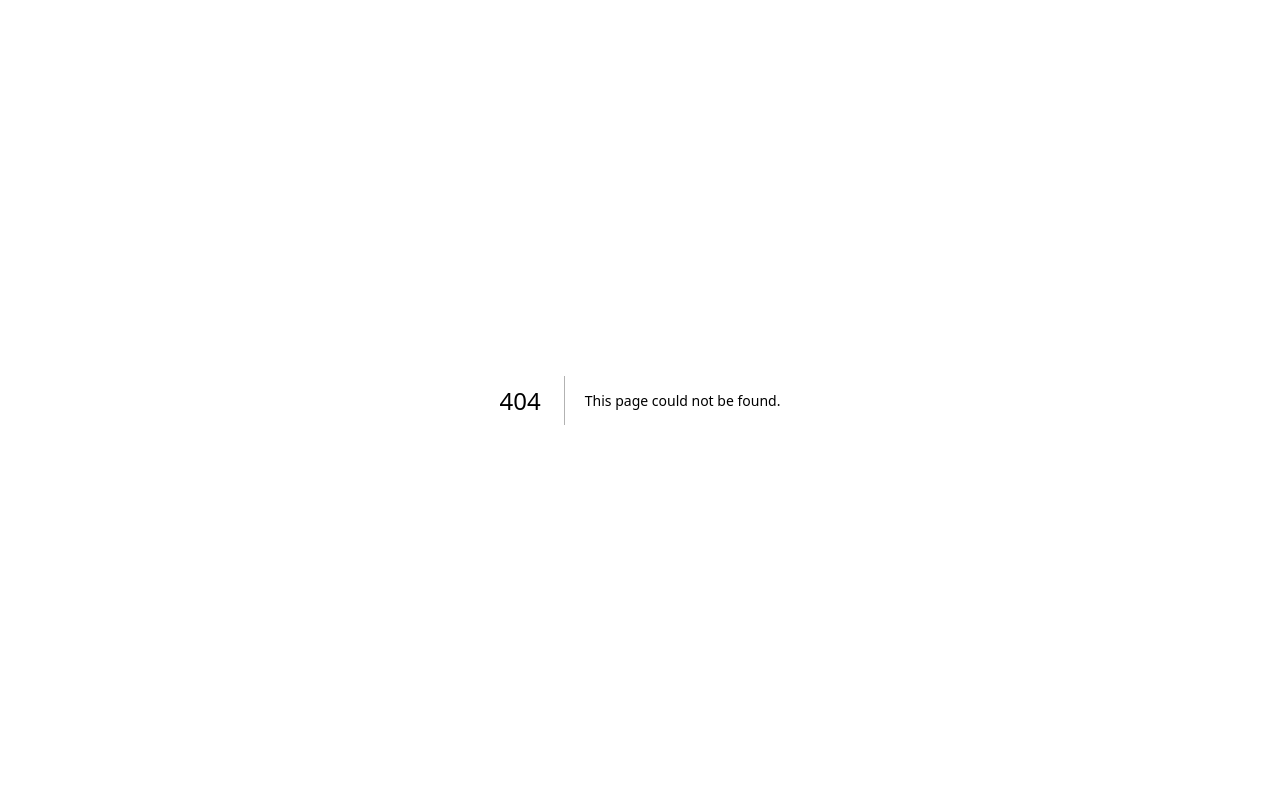
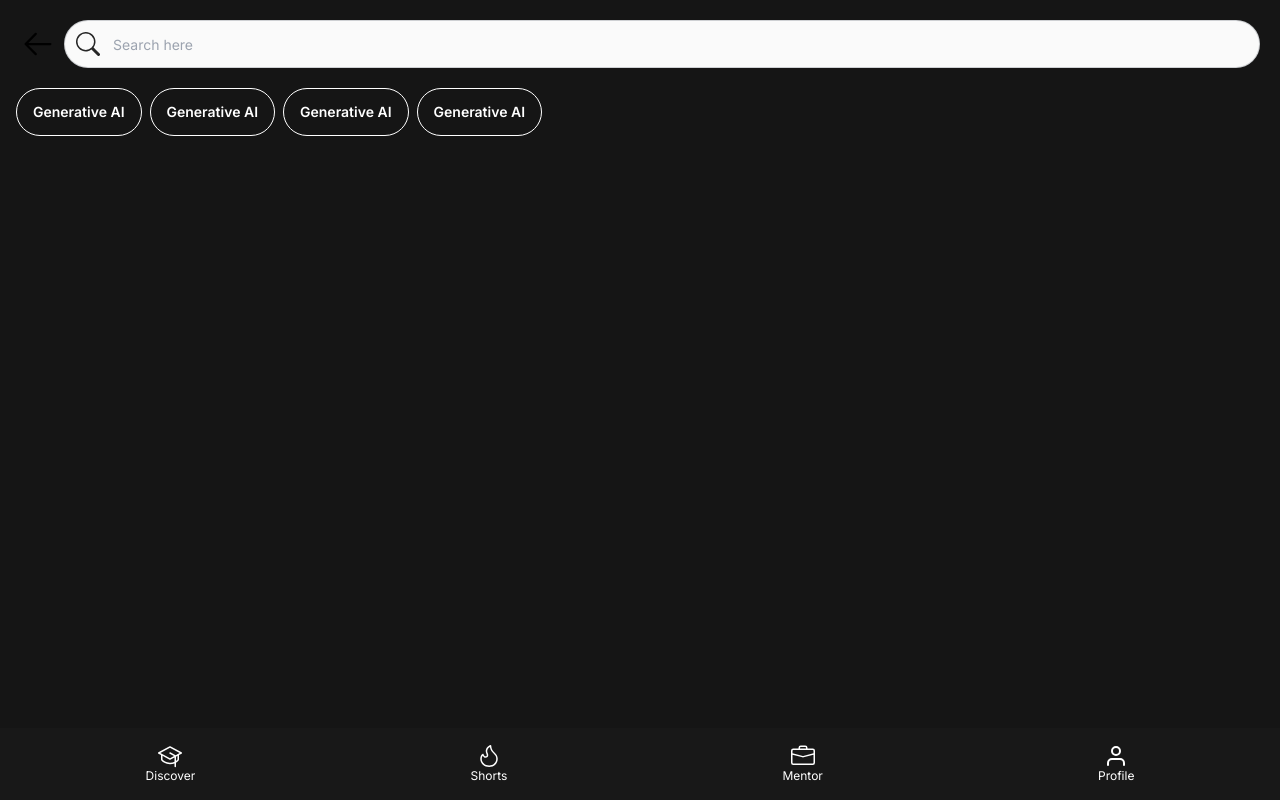
Before and after one commit to MasterTraits/SpringHacks-Hackathon, a Next.js app: page /discover/catalog in a window 1280 px wide. Before the commit this address had no page. Built offline with nearby package versions, Linux system fonts and the light colour scheme.

Commit message:
done notifications

```diff
--- a/package.json
+++ b/package.json
@@ -25,7 +25,7 @@
     "daisyui": "^4.12.10",
     "eslint": "^8",
     "eslint-config-next": "^0.2.4",
-    "postcss": "^8",
-    "tailwindcss": "^3.2.0"
+    "postcss": "^8.4.41",
+    "tailwindcss": "^3.4.10"
   }
 }
--- a/src/app/auth/login/page.jsx
+++ b/src/app/(auth)/login/page.jsx
@@ -55,18 +55,18 @@ export default function Home() {
           </form>
 
           <Link href="/auth/forgotpass" className="underline text-sm">Forgot Password?</Link>
-  x        <br/><br/>
+          <br/><br/>
           <div className="flex">
             <input type="checkbox" className="checkbox border-2 h-5 w-5" id="remember"/>
             <label className="text-sm" htmlFor="remember">&nbsp; Remember Me</label>
           </div>
 
-          <p className="mt-10 mb-2 text-sm text-center text-neutral-600">No Account? <Link className="text-link" href="/auth/register">Register here</Link></p>
+          <p className="mt-10 mb-2 text-sm text-center text-neutral-600">No Account? <Link className="text-link" href="/register">Register here</Link></p>
           <button className="btn w-full max-w-md mb-7 text-lg rounded-full">Sign In</button>
-          <div className="flex justify-evenly *:h-12 *:w-12 *:bg-card *:rounded-full *:p-2 ">
-            <img className="z-20" src="https://upload.wikimedia.org/wikipedia/commons/thumb/c/c1/Google_%22G%22_logo.svg/1200px-Google_%22G%22_logo.svg.png"/>
-            <img className="z-20" src="https://upload.wikimedia.org/wikipedia/commons/thumb/0/05/Facebook_Logo_%282019%29.png/1200px-Facebook_Logo_%282019%29.png"/>
-            <img className="z-20" src="https://cdn1.iconfinder.com/data/icons/logotypes/32/circle-linkedin-512.png"/>
+          <div className="flex justify-evenly">
+            <img className="h-12 w-12 bg-card rounded-full p-2 z-20" src="https://upload.wikimedia.org/wikipedia/commons/thumb/c/c1/Google_%22G%22_logo.svg/1200px-Google_%22G%22_logo.svg.png"/>
+            <img className="h-12 w-12 bg-card rounded-full p-2 z-20" src="https://upload.wikimedia.org/wikipedia/commons/thumb/0/05/Facebook_Logo_%282019%29.png/1200px-Facebook_Logo_%282019%29.png"/>
+            <img className="h-12 w-12 bg-card rounded-full p-2 z-20" src="https://cdn1.iconfinder.com/data/icons/logotypes/32/circle-linkedin-512.png"/>
           </div>
 
         </div>
--- a/src/app/auth/register/page.jsx
+++ b/src/app/(auth)/register/page.jsx
@@ -26,12 +26,12 @@ export default function page() {
       <div className="flex flex-col justify-between items-center w-11/12 p-5 py-7 *:z-20">
         <div className="w-full mb-3 flex justify-between items-center">
           <Link href="/"><BsArrowLeftCircle className="text-3xl"/></Link>
-          <h1 className="text-md mt-3 mr-5">EduSphere</h1>
+          <h1 className="text-md mt-3 mr-5 mb-5">EduSphere</h1>
           <div></div>
         </div>
 
         <div className="w-full px-2">
-          <h2 className="text-center text-2xl font-bold my-5 ">Let's Get you Started!</h2>
+          <h2 className="text-center text-2xl font-bold my-5 mb-8 ">Let's Get you Started!</h2>
           <form>
           <input className="mb-4 input input-bordered rounded-full bg-transparent w-full max-w-md"
               type="text"
@@ -77,10 +77,11 @@ export default function page() {
           </form>
         </div>
         <button className="btn w-full max-w-md mb-7 text-lg rounded-full mx-5">Sign Up</button>
-          <div className="flex gap-3 justify-evenly *:h-12 *:w-12 *:bg-card *:rounded-full *:p-2 ">
-            <img className="z-20" src="https://upload.wikimedia.org/wikipedia/commons/thumb/c/c1/Google_%22G%22_logo.svg/1200px-Google_%22G%22_logo.svg.png"/>
-            <img className="z-20" src="https://upload.wikimedia.org/wikipedia/commons/thumb/0/05/Facebook_Logo_%282019%29.png/1200px-Facebook_Logo_%282019%29.png"/>
-            <img className="z-20" src="https://cdn1.iconfinder.com/data/icons/logotypes/32/circle-linkedin-512.png"/>
+          <p className="mb-2 text-neutral-600">or sign up with:</p>
+          <div className="flex gap-3 justify-evenly ">
+            <img className="h-12 w-12 bg-card rounded-full p-2 z-20" src="https://upload.wikimedia.org/wikipedia/commons/thumb/c/c1/Google_%22G%22_logo.svg/1200px-Google_%22G%22_logo.svg.png"/>
+            <img className="h-12 w-12 bg-card rounded-full p-2 z-20" src="https://upload.wikimedia.org/wikipedia/commons/thumb/0/05/Facebook_Logo_%282019%29.png/1200px-Facebook_Logo_%282019%29.png"/>
+            <img className="h-12 w-12 bg-card rounded-full p-2 z-20" src="https://cdn1.iconfinder.com/data/icons/logotypes/32/circle-linkedin-512.png"/>
           </div>
       </div>
     </main>
--- /dev/null
+++ b/src/app/(mobile)/discover/catalog/[id]/page.jsx
@@ -0,0 +1,7 @@
+// TAKE NOTE, PLEASE ENCRYPT THE ID BEFORE ADDING TO THE PATH
+
+export default function page() {
+  return (
+    <div>page</div>
+  )
+}
--- /dev/null
+++ b/src/app/(mobile)/discover/catalog/page.jsx
@@ -0,0 +1,64 @@
+'use client'
+
+import { PiArrowLeft } from "react-icons/pi"
+import { BsFilter, BsSearch, BsX } from "react-icons/bs"
+import Link from "next/link"
+import { useState } from 'react'
+
+export default function page() {
+  const [text, removeText] = useState({
+    state: false,
+    context: ''
+  });
+
+  // What I want is, once the input is entered, the context is stored, while the state of the text turns to true
+  // function Change(e) {
+  //   e.target.value ?
+  //   removeText({
+  //     state: true,
+  //     context: e.target.value
+  //   }) : ('')
+  // }
+
+  return (
+    <main className="h-[92vh] bg-background">
+      <header className="mb-5 px-5 pt-5 flex gap-2 items-center justify-between">
+        <Link href="/discover"><PiArrowLeft className="text-4xl"/></Link>
+        <div className="relative w-full">
+          <input
+            type="search"
+            value={text.context}
+            onChange={(e)=> removeText({state: true, context: e.target.value})}
+            className="pl-12 input input-bordered text-sm bg-neutral-50 w-full text-black rounded-full z-10"
+            placeholder="Search here"
+          />
+          <BsSearch className="absolute top-1/2 left-3 transform -translate-y-1/2 text-2xl text-neutral-800" />
+          {text.state && <BsX className="absolute top-1/2 right-3 transform -translate-y-1/2 text-2xl p-0.5 bg-card rounded-full"/>}
+        </div>
+
+      </header>
+      <section className="overflow-hidden h-12">
+        <container className="overflow-y-auto whitespace-nowrap h-16 mb-2 flex gap-2 px-4">
+          {/* <div className="dropdown dropdown-bottom">
+            <button tabIndex={0} role="button" className="btn rounded-full bg-white text-black font-extrabold hover:bg-neutral-300">Filter<BsFilter/></button>
+            <ul tabIndex={0} className="mt-3 dropdown-content menu bg-white text-black rounded-box z-[1] w-52 p-2 shadow">
+              <li><a>Activities</a></li>
+              <li><a>Messages & Calls</a></li>
+              <li><a>Friend Requests</a></li>
+              <li><a>Streak</a></li>
+              <li><a>Item 2</a></li>
+            </ul>
+          </div> */}
+          {/* MAP HERE */}
+          <button className="btn btn-outline outline-white outline-2 text-white hover:bg-white rounded-full">Generative AI</button>
+          <button className="btn btn-outline outline-white outline-2 text-white hover:bg-white rounded-full">Generative AI</button>
+          <button className="btn btn-outline outline-white outline-2 text-white hover:bg-white rounded-full">Generative AI</button>
+          <button className="btn btn-outline outline-white outline-2 text-white hover:bg-white rounded-full">Generative AI</button>
+
+
+        </container>
+
+      </section>
+    </main>
+  )
+}
--- a/src/app/(mobile)/discover/page.jsx
+++ b/src/app/(mobile)/discover/page.jsx
@@ -9,7 +9,7 @@ import { BsBell, BsSearch } from "react-icons/bs";
 
 export default function page() {
   return (
-    <main className="h-full mb-16 bg-background overflow-hidden">
+    <main className="h-[92vh] overflow-y-auto bg-background overflow-hidden">
       {/* INTRODUCTORY */}
       <section className="relative mb-6 p-7 w-full">
         <img
--- a/src/app/(mobile)/notif/page.jsx
+++ b/src/app/(mobile)/notif/page.jsx
@@ -7,13 +7,19 @@ export default function page() {
     <main className="h-[92vh] mb-16 overflow-y-auto bg-background">
       <section className="pt-5 px-5 mb-2 flex justify-between">
         <h2 className="text-2xl mb-2 font-semibold">Notifications</h2>
-        <FiSettings className="text-4xl bg-card p-1 rounded-full"/>
+        <div className="flex gap-3 items-center">
+          <a className="badge badge-success">+Number</a>
+          <FiSettings className="text-4xl bg-card p-1 rounded-full"/>
+        </div>
       </section>
       <section className="mb-2 flex gap-3 px-4">
         <div className="dropdown dropdown-bottom">
           <button tabIndex={0} role="button" className="btn rounded-full bg-card">Filter<BsFilter/></button>
           <ul tabIndex={0} className="mt-3 dropdown-content menu bg-card rounded-box z-[1] w-52 p-2 shadow">
-            <li><a>Item 1</a></li>
+            <li><a>Activities</a></li>
+            <li><a>Messages & Calls</a></li>
+            <li><a>Friend Requests</a></li>
+            <li><a>Streak</a></li>
             <li><a>Item 2</a></li>
           </ul>
         </div>
@@ -25,9 +31,9 @@ export default function page() {
         <div className="flex gap-3 items-center">
           <GoZap className="text-4xl rotate-[160deg]"/>
           <div className="*:p-0 *:m-0">
-            <p className="border-neutral-800 text-sm">Time here</p>
-            <h3 className="text-nd font-semibold">Welcome to the community!</h3>
-            <p className="border-neutral-600 text-md">Message here</p>
+            <p className="border-neutral-700 text-sm">Time here</p>
+            <h3 className="text-md font-semibold">Welcome to the community!</h3>
+            <p className="border-neutral-600 text-sm">Message here</p>
           </div>
         </div>
         <BsX className="text-3xl p-0.5 bg-card rounded-full"/>
--- a/src/app/page.jsx
+++ b/src/app/page.jsx
@@ -16,9 +16,9 @@ export default function page() {
           Labore exercitation nostrud dolore minim id. Fugiat aute exercitation commodo.
         </p>
       </div>
-      <div className="w-11/12 mb-7 *:rounded-full *:text-lg *:w-full z-10 text-center">
-        <Link href="/auth/login" className="btn mb-3 max-w-sm">Login</Link><br/>
-        <Link href="/auth/register" className="btn bg-card max-w-sm">Register</Link>
+      <div className="w-11/12 mb-7">
+        <Link href="/login" className="btn mb-3 max-w-sm rounded-full text-lg w-full z-10 text-center">Login</Link><br/>
+        <Link href="/register" className="btn bg-card max-w-sm rounded-full text-lg w-full z-10 text-center">Register</Link>
       </div>
     </main>
   )
--- a/src/components/discover/Course.jsx
+++ b/src/components/discover/Course.jsx
@@ -1,4 +1,5 @@
 import { BsStarFill } from "react-icons/bs"
+import Link from "next/link"
 
 export default function Course({name, organization, rating, type}) {
   const nameSliced = name.slice(0, 22) + "..."
@@ -6,7 +7,7 @@ export default function Course({name, organization, rating, type}) {
   // Add rating equation here
 
   return (
-    <div className="ml-5 bg-card border-[1px] border-neutral-700 rounded-xl">
+    <Link href='' className="ml-5 bg-card border-[1px] border-neutral-700 rounded-xl">
       {/* ADD IMAGE MAP */}
       <img src="" className="mb-2 h-28 w-52 rounded-t-xl" />
       <div className="px-3 pt-2">
@@ -16,6 +17,6 @@ export default function Course({name, organization, rating, type}) {
           <BsStarFill/><p className="text-xs">&nbsp;{rating} - {type}</p>
         </div>
       </div>
-  </div>
+  </Link>
   )
 }
--- a/src/components/discover/CoursePref.jsx
+++ b/src/components/discover/CoursePref.jsx
@@ -55,7 +55,7 @@ export default function CoursePref(
           {description}
         </p>
         <div className="flex justify-between items-center">
-          <button className="btn btn-accent">See more</button>
+          <button className="btn btn-accent">Enroll me!</button>
           <BsThreeDotsVertical />
         </div>
       </div>
```
Also changed, not shown: src/app/(auth)/forgotpass/page.jsx (renamed from src/app/auth/forgotpass/page.jsx), 1 other file (tests, documents, lock files or other folders).
